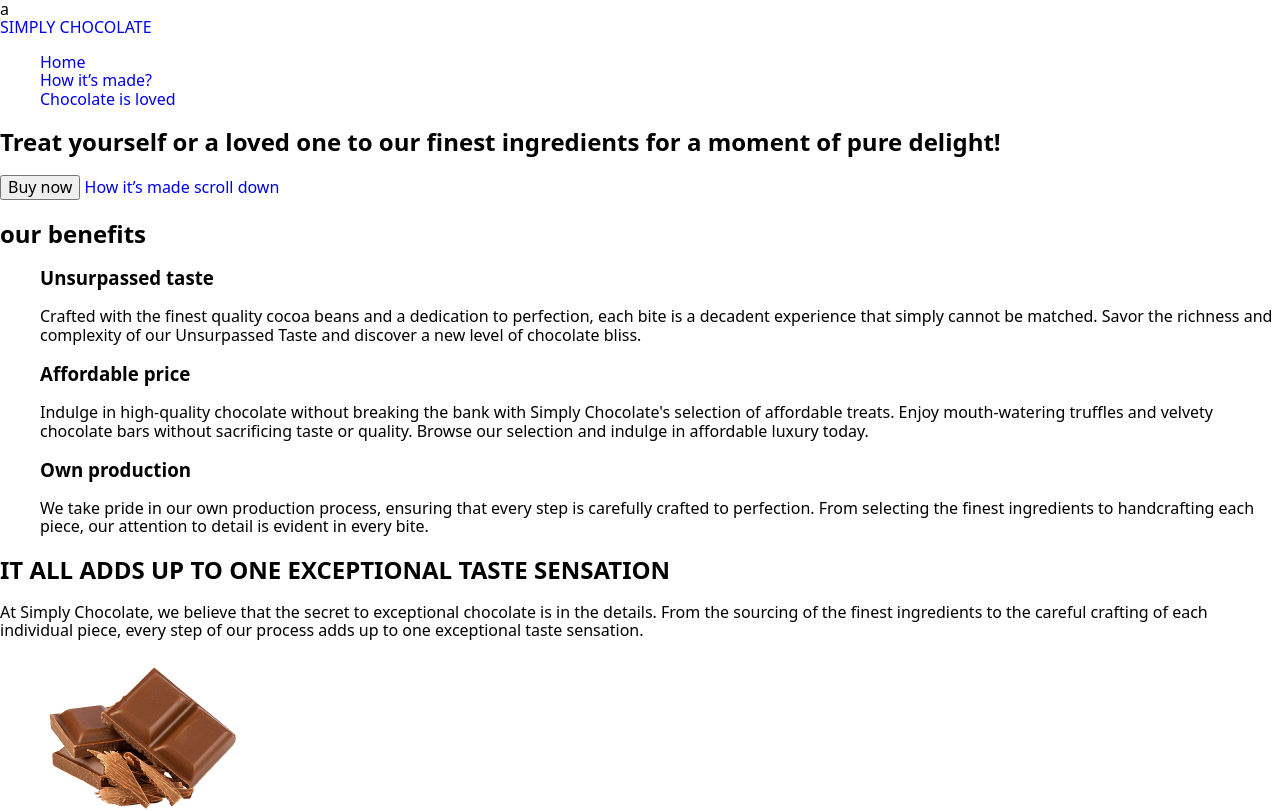
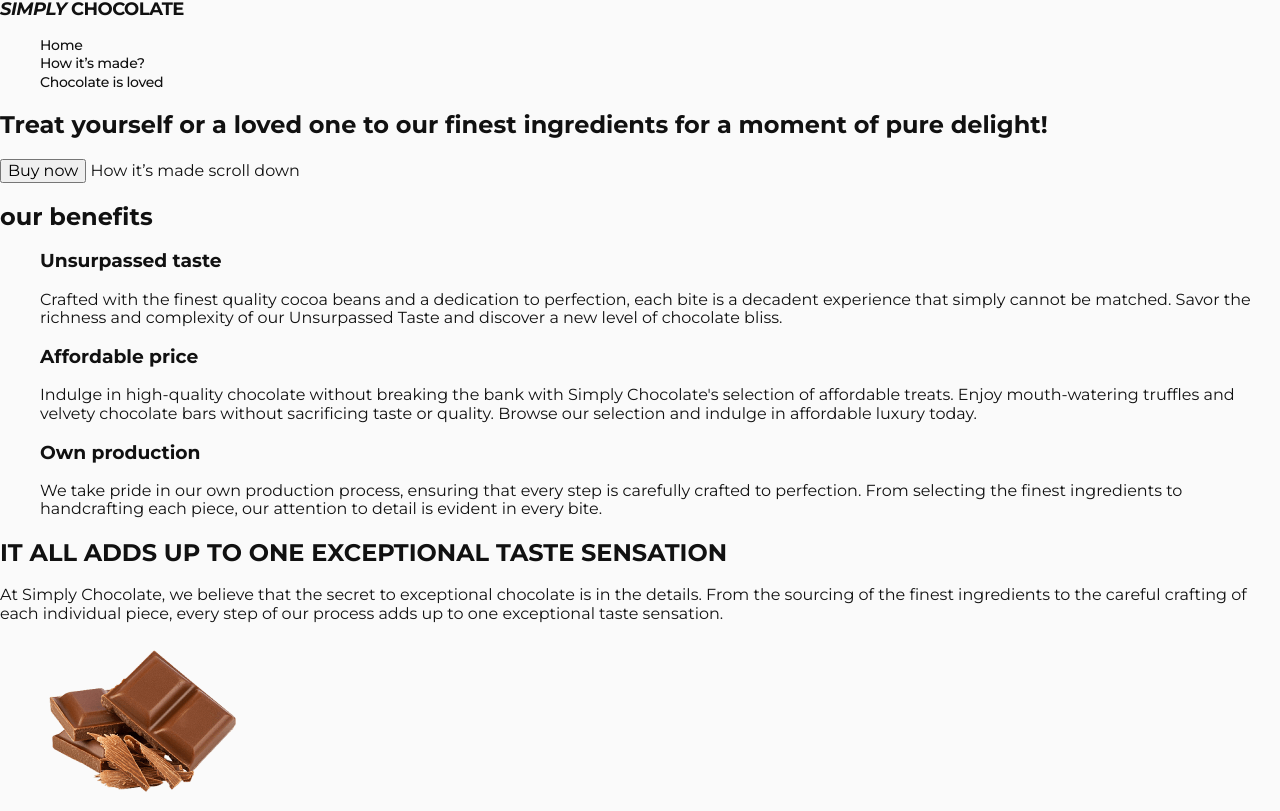
Before and after one commit to Grypis/symply-chocolate, a plain HTML site: page index.html in a window 1280 px wide. Shown: the top 811 px of the page. Drawn offline with nearby package versions, Linux system fonts and the light colour scheme.

Commit message:
seventh add

```diff
--- a/css/styles.css
+++ b/css/styles.css
@@ -1,9 +1,11 @@
+/*Common styles*/
 ul, ol {
     list-style-type: none;
 }
 
 a {
     text-decoration: none;
+    color: inherit;
 }
 
 button {
@@ -13,3 +15,31 @@ button {
 img {
     display: block;
 }
+
+body {
+    font-family: "Montserrat", sans-serif;
+    color: #111;
+    background-color: #fafafa;
+}
+.logo {
+        font-weight: 700;
+        font-size: 18px;
+        line-height: 1.11;
+        letter-spacing: -0.03em;
+}
+
+.text-italic {
+    font-style: italic;
+}
+
+.menu-link {
+        font-weight: 500;
+        font-size: 14px;
+        line-height: 1.14;
+        letter-spacing: -0.02em;
+}
+
+.menu-link:hover,
+.menu-link:focus {
+    color: #FD9222
+}
--- a/index.html
+++ b/index.html
@@ -6,16 +6,19 @@
     <!--google-fons-link-->
     <link rel="preconnect" href="https://fonts.googleapis.com" />
     <link rel="preconnect" href="https://fonts.gstatic.com" crossorigin />
-    <link href="https://fonts.googleapis.com/css2?family=Montserrat&display=swap" rel="stylesheet" />
-<!--modern normolize-->
-    <link rel="stylesheet" href="https://cdnjs.cloudflare.com/ajax/libs/modern-normalize/2.0.0/modern-normalize.min.css" />
-    <!--Own style link-->a
-    <link rel="stylesheet" href="./css/styles.css" />
+    <link href="https://fonts.googleapis.com/css2?family=Montserrat:ital,wght@0,100..900;1,100..900&display=swap"
+        rel="stylesheet">
+    <!--modern normolize-->
+    <link rel="stylesheet" href="https://cdnjs.cloudflare.com/ajax/libs/modern-normalize/2.0.0/modern-normalize.min.css">
+    <!--Own style link-->
+    <link rel="stylesheet" href="./css/styles.css">
 </head>
 <body>
     <header class="page-header">
         <nav class="page-nav">
-            <a class="logo" href="./index.html">SIMPLY CHOCOLATE</a>
+            <a class="logo" href="./index.html">
+                <span class="text-italic">SIMPLY</span> CHOCOLATE
+            </a>
 
             <ul class="menu">
                 <li class="menu-item">
@@ -93,7 +96,7 @@
         </section>
 
         <section id="how-made">
-            <h2>hOW IT’S made?</h2>
+            <h2>HOW IT’S made?</h2>
             <img src="./images/section-second/chocolate-with-plate.jpg" alt="chocolate-with-plate">
             <h3>Try our chocolates today and discover the perfect balance of flavor</h3>
                 <ul>
```
